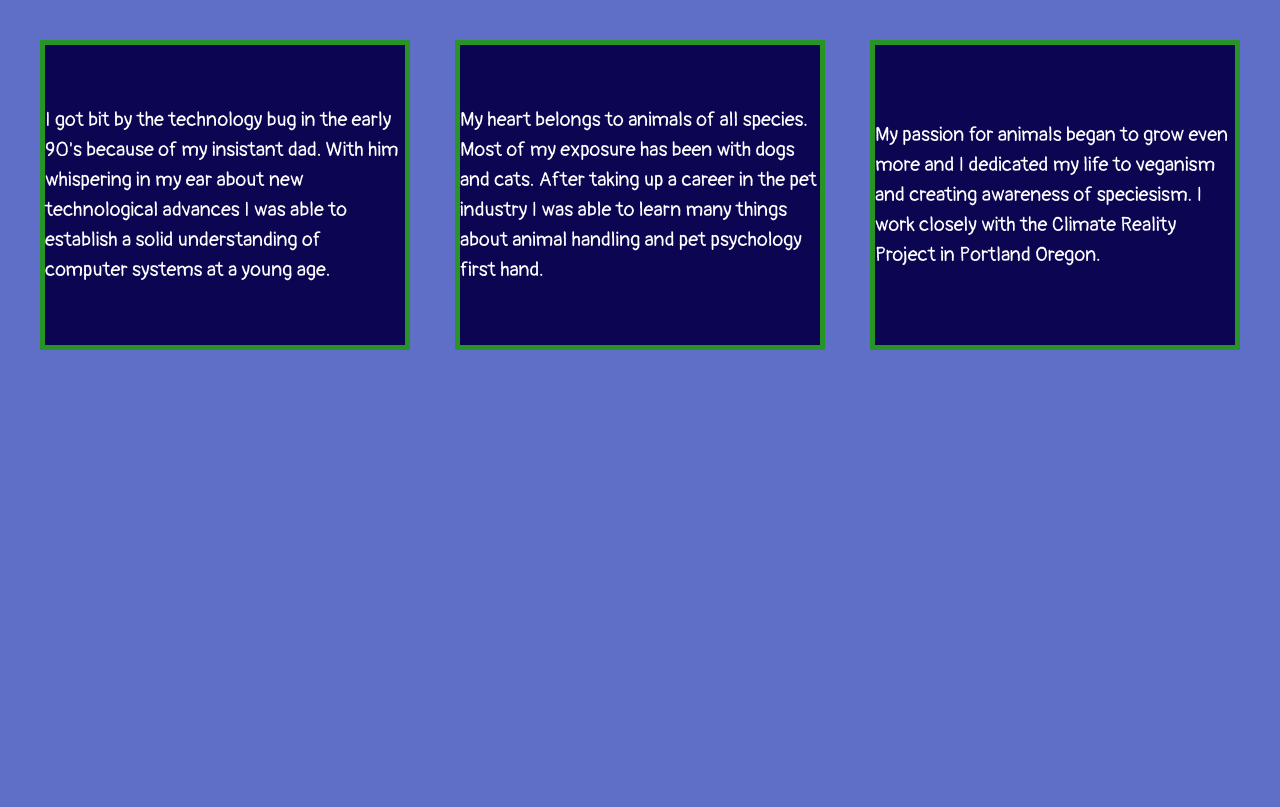
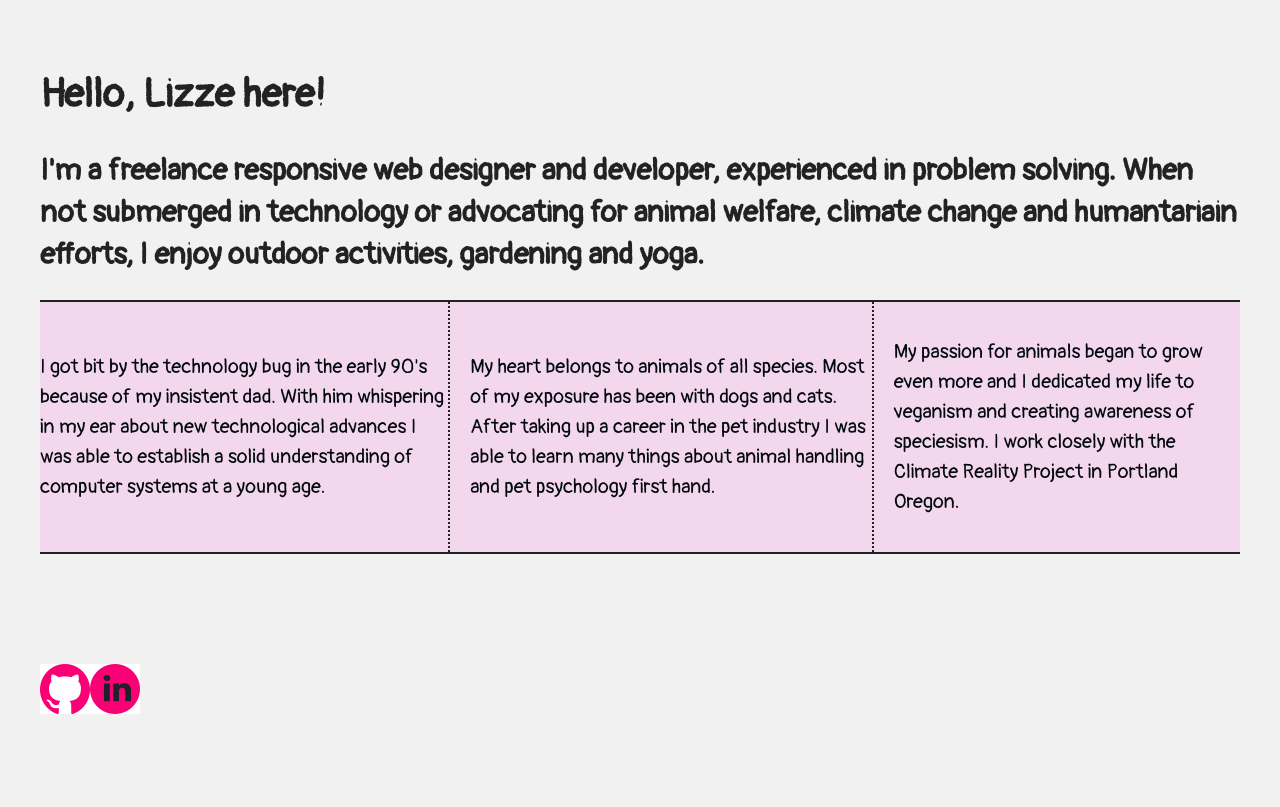
Before and after one commit to lizebet/07.01-206-divs-flexbox-starter, a plain HTML site: page index.html in a window 1280 px wide. Drawn offline with nearby package versions, Linux system fonts and the light colour scheme.

Commit message:
changed layout colors font added footer and socials

```diff
--- a/css/main.css
+++ b/css/main.css
@@ -97,23 +97,30 @@ textarea {
 
 
 html {
+    background:rgb(241, 241, 241);
+    height: 100%;
+    width: 100%;
+}
 
-  height: 100%;
+main {
+    width: 100%;
+    border-bottom: 2px solid #222;
 }
 
 body {
-background-image: url("/img/background-texture-green");
-background:rgb(95, 110, 199);
-  font-family: 'Pangolin', cursive;
-  padding: 2em;
-  font-size: 1.25em;
-  height: 100%;
+
+    font-family: 'Pangolin', cursive;
+    padding: 2em;
+    font-size: 1.25em;
+    height: 100%;
 }
 
 .wrapper {
-  /*add display:flex and set justify-content to space-between*/
-  display: flex;
-  justify-content: space-between;
+
+ display: flex;
+ flex-basis: 100px;
+  background-color: rgb(243, 215, 237);
+
 
 
 }
@@ -123,15 +130,41 @@ background:rgb(95, 110, 199);
   display: flex;
   justify-content: center;
   align-items: center;
-  width: 30%;
-  color: #fff;
+  color: rgb(1, 8, 14);
   line-height: 1.5em;
   font-size: 1em;
-  background-color: #0c0552;
-  height: 300px;
-  border: 5px solid rgb(41, 148, 38);
+  height: 250px;
+
+
 
 }
+
+.div-1, .div-2 {
+    border-right: 2px dotted #222;
+    margin-right: 20px;
+}
+
+header, footer {
+    width: 100%;
+
+
+
+
+}
+footer {
+    display: flex;
+    border-top: 2px solid #222;
+    height: 250px;
+}
+
+.icons {
+    display: flex;
+    justify-content: center;
+    align-items: center;
+    padding-top: 20px;
+
+}
+
 
 
 
--- a/index.html
+++ b/index.html
@@ -16,6 +16,12 @@
         <link rel="preconnect" href="https://fonts.gstatic.com">
         <link href="https://fonts.googleapis.com/css2?family=Pangolin&display=swap" rel="stylesheet">
     </head>
+    <header>
+        <h1>Hello, Lizze here!</h1>
+    </header>
+    <main>
+        <h2>I'm a freelance responsive web designer and developer, experienced in problem solving. When not submerged in technology or advocating for animal welfare, climate change and humantariain efforts, I enjoy outdoor activities, gardening and yoga. </h2>
+    </main>
     <body>
         <!--[if lt IE 8]>
             <p class="browserupgrade">You are using an <strong>outdated</strong> browser. Please <a href="http://browsehappy.com/">upgrade your browser</a> to improve your experience.</p>
@@ -23,7 +29,7 @@
 
         <section class="wrapper">
             <div class="div-1">
-                I got bit by the technology bug in the early 90's because of my insistant dad. With him whispering in my ear about new technological advances I was able to establish a solid understanding of computer systems at a young age.
+                I got bit by the technology bug in the early 90's because of my insistent dad. With him whispering in my ear about new technological advances I was able to establish a solid understanding of computer systems at a young age.
             </div>
             <div class="div-2">
                 My heart belongs to animals of all species. Most of my exposure has been with dogs and cats. After taking up a career in the pet industry I was able to learn many things about animal handling and pet psychology first hand.
@@ -48,4 +54,12 @@
             ga('create','UA-XXXXX-X','auto');ga('send','pageview');
         </script>
     </body>
+    <footer>
+            <div class= "icons">
+                <a href="https://github.com/lizebet" target= "_blank"><img src="./img/github.png" alt="github icon" height="50px" width=auto;></a>
+            </div>
+            <div class= "icons">
+                <a href="https://www.linkedin.com/in/lizze-stripling-a97204200/" target= "_blank"><img src="./img/linkedin.png" alt="linkedin icon" height="50px" width=auto;></a>
+            </div>
+    </footer>
 </html>
```
Also changed, not shown: img/github.png (added), img/linkedin.png (added).
